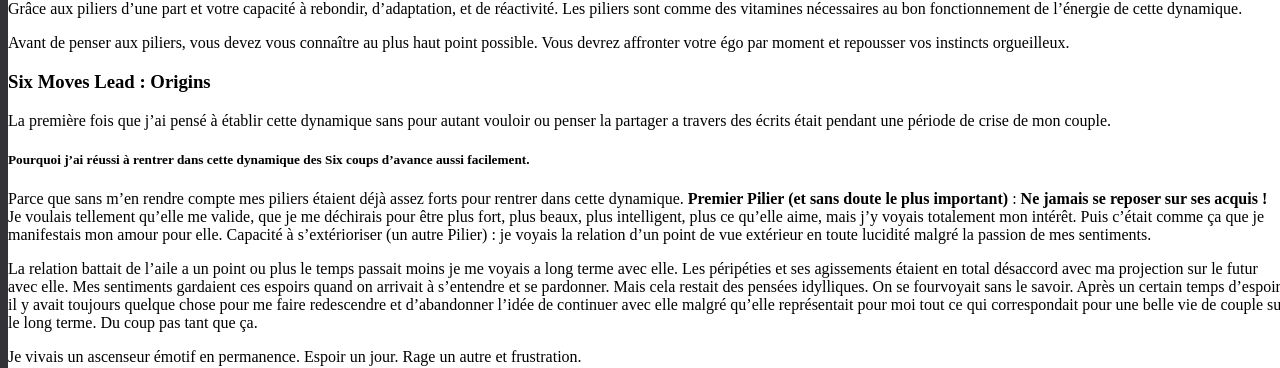
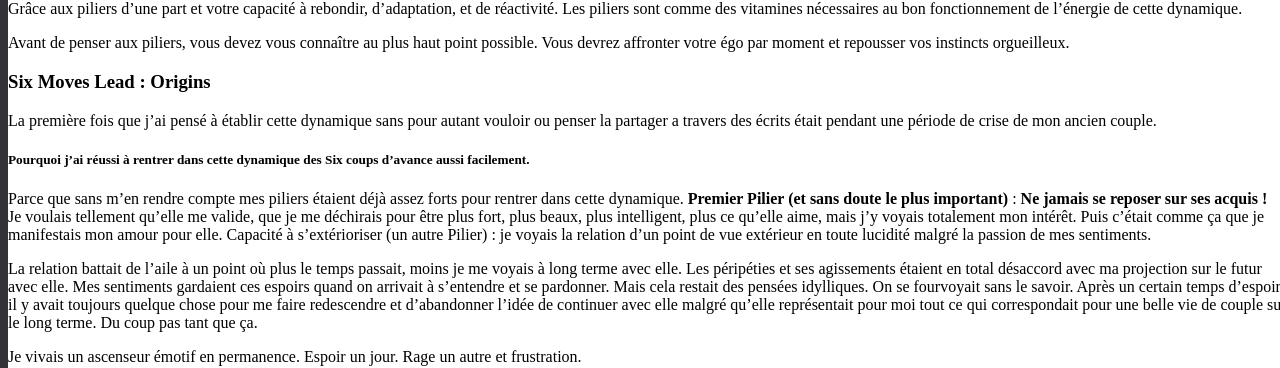
Before and after one commit to darkh2/darkh2.github.io, a Jekyll site: the page built from _posts/2018-07-09-Six-Moves-Lead.md, in a window 1280 px wide. Shown: the part 649-1017 px from the top of the page. Built offline with Jekyll 4.4.1, drawn with Linux system fonts in a browser that asks for light colours; comment, search, counter and statistics services are not loaded.

Commit message:
Create 2018-07-09-Six-Moves-Lead.md

```diff
--- a/_posts/2018-07-09-Six-Moves-Lead.md
+++ b/_posts/2018-07-09-Six-Moves-Lead.md
@@ -23,7 +23,7 @@ Avant de penser aux piliers, vous devez vous connaître au plus haut point possi
 
 ### Six Moves Lead : Origins
 
-La première fois que j’ai pensé à établir cette dynamique sans pour autant vouloir ou penser la partager a travers des écrits était pendant une période de crise de mon couple.
+La première fois que j’ai pensé à établir cette dynamique sans pour autant vouloir ou penser la partager a travers des écrits était pendant une période de crise de mon ancien couple.
 
 ##### Pourquoi j'ai réussi à rentrer dans cette dynamique des Six coups d'avance aussi facilement.
 Parce que sans m'en rendre compte mes piliers étaient déjà assez forts pour rentrer dans cette dynamique.
@@ -31,7 +31,7 @@ Parce que sans m'en rendre compte mes piliers étaient déjà assez forts pour r
 Je voulais tellement qu'elle me valide, que je me déchirais pour être plus fort, plus beaux, plus intelligent, plus ce qu'elle aime, mais j'y voyais totalement mon intérêt. Puis c'était comme ça que je manifestais mon amour pour elle.
 Capacité à s'extérioriser (un autre Pilier) : je voyais la relation d'un point de vue extérieur en toute lucidité malgré la passion de mes sentiments.
 
-La relation battait de l'aile a un point ou plus le temps passait moins je me voyais a long terme avec elle. Les péripéties et ses agissements étaient en total désaccord avec ma projection sur le futur avec elle. Mes sentiments gardaient ces espoirs quand on arrivait à s'entendre et se pardonner. Mais cela restait des pensées idylliques. On se fourvoyait sans le savoir. Après un certain temps d'espoir il y avait toujours quelque chose pour me faire redescendre et d'abandonner l'idée de continuer avec elle malgré qu'elle représentait pour moi tout ce qui correspondait pour une belle vie de couple sur le long terme. Du coup pas tant que ça.
+La relation battait de l'aile à un point où plus le temps passait, moins je me voyais à long terme avec elle. Les péripéties et ses agissements étaient en total désaccord avec ma projection sur le futur avec elle. Mes sentiments gardaient ces espoirs quand on arrivait à s'entendre et se pardonner. Mais cela restait des pensées idylliques. On se fourvoyait sans le savoir. Après un certain temps d'espoir il y avait toujours quelque chose pour me faire redescendre et d'abandonner l'idée de continuer avec elle malgré qu'elle représentait pour moi tout ce qui correspondait pour une belle vie de couple sur le long terme. Du coup pas tant que ça.
 
 Je vivais un ascenseur émotif en permanence. Espoir un jour. Rage un autre et frustration.
 
```
